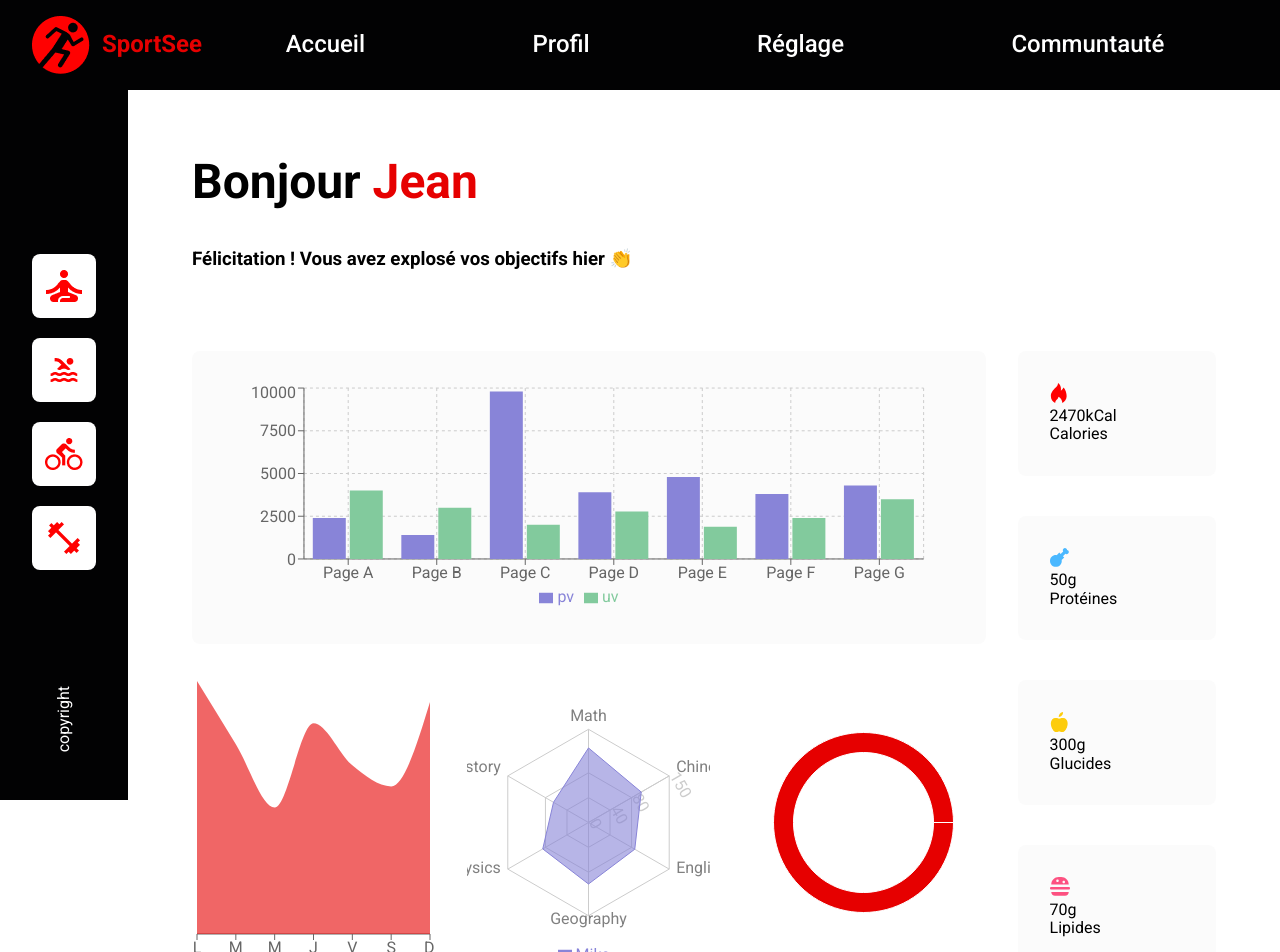
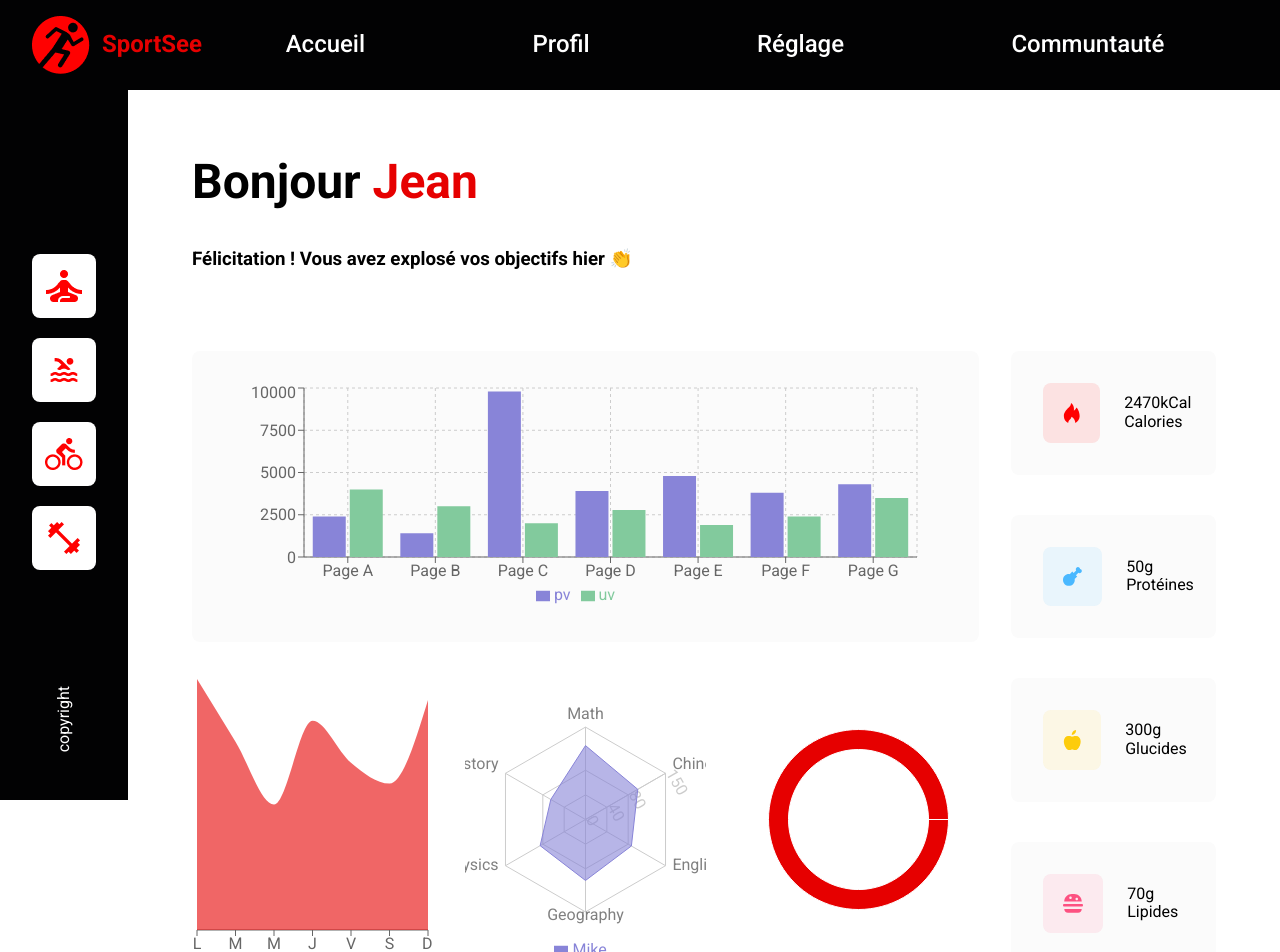
Before and after one commit to oliflox/projet-12-sportsee, a React (Vite) app: page / in a window 1280 px wide. Shown: the top 952 px of the page. Built offline with nearby package versions, Linux system fonts and the light colour scheme.

Commit message:
Refactor dashboard components for improved structure and styling

```diff
--- a/src/assets/css/app.css
+++ b/src/assets/css/app.css
@@ -92,7 +92,7 @@
     gap: var(--spacing-2xl);
 }
 
-.dashboard-analytics__card{
+.dashboard-analytics__card {
     display: grid;
     grid-template-columns: repeat(3, 1fr);
     grid-template-rows: repeat(2, 1fr);
@@ -100,19 +100,43 @@
     width: 80%;
 }
 
-.dashboard-card{
+.dashboard-card {
     background-color: var(--lightgray);
     border-radius: var(--radius);
     padding: var(--spacing-2xl);
+    display: flex;
+    align-items: center;
+    gap: var(--spacing-xl);
 }
 
-.dashboard-daily__analytic{
+.dashboard-daily__analytic {
     grid-area: 1 / 1 / 2 / 4;
 }
 
-.dashboard-analytics__nutrition{
+.dashboard-analytics__nutrition {
     width: 20%;
     display: flex;
     flex-direction: column;
     gap: var(--spacing-3xl);
 }
+
+.dashboard-card__logo{
+    padding: var(--spacing-lg);
+    border-radius: var(--radius);
+}
+
+.dashboard-dayliCal>img {
+    background-color: #ff00001A;
+}
+
+.dashboard-protein>img {
+    background-color: #4AB8FF1A;
+}
+
+.dashboard-carbs>img {
+    background-color: #f9ce231A;
+}
+
+.dashboard-fat>img {
+    background-color: #fd51821A;
+}
--- a/src/components/Carbs.jsx
+++ b/src/components/Carbs.jsx
@@ -1,12 +1,10 @@
 export default function Carbs() {
   return (
-    <div className="dashboard-carbs dashboard-card">
-      <div className="dashboard-carbs__img">
-        <img src="./src/assets/img/apple.svg" alt="Carbs logo" />
-      </div>
+    <div className="dashboard-card dashboard-carbs">
+      <img className="dashboard-card__logo" src="./src/assets/img/apple.svg" alt="Carbs logo" />
       <div>
-        <p className="dashboard-carbs__value">300g</p>
-        <p className="dashboard-carbs__title">Glucides</p>
+        <p className="dashboard-card__value">300g</p>
+        <p className="dashboard-card__title">Glucides</p>
       </div>
     </div>
   );
--- a/src/components/DailyCal.jsx
+++ b/src/components/DailyCal.jsx
@@ -1,12 +1,10 @@
 export default function DailyCal() {
   return (
-    <div className="dashboard-dayliCal dashboard-card">
-      <div className="dashboard-dayliCal__img">
-        <img src="./src/assets/img/energy.svg" alt="Dayli Calories logo" />
-      </div>
+    <div className="dashboard-card dashboard-dayliCal">
+      <img className="dashboard-card__logo" src="./src/assets/img/energy.svg" alt="Dayli Calories logo" />
       <div>
-        <p className="dashboard-dayliCal__value">2470kCal</p>
-        <p className="dashboard-dayliCal__title">Calories</p>
+        <p className="dashboard-card__value">2470kCal</p>
+        <p className="dashboard-card__title">Calories</p>
       </div>
     </div>
   );
--- a/src/components/Fat.jsx
+++ b/src/components/Fat.jsx
@@ -1,12 +1,10 @@
 export default function Fat() {
   return (
-    <div className="dashboard-fat dashboard-card">
-      <div className="dashboard-fat__img">
-        <img src="./src/assets/img/cheeseburger.svg" alt="Fat logo" />
-      </div>
+    <div className="dashboard-card dashboard-fat">
+      <img className="dashboard-card__logo" src="./src/assets/img/cheeseburger.svg" alt="Fat logo" />
       <div>
-        <p className="dashboard-fat__value">70g</p>
-        <p className="dashboard-fat__title">Lipides</p>
+        <p className="dashboard-card__value">70g</p>
+        <p className="dashboard-card__title">Lipides</p>
       </div>
     </div>
   );
--- a/src/components/Protein.jsx
+++ b/src/components/Protein.jsx
@@ -1,12 +1,10 @@
 export default function Protein() {
   return (
-    <div className="dashboard-protein dashboard-card">
-      <div className="dashboard-protein__img">
-        <img src="./src/assets/img/chicken.svg" alt="Protein logo" />
-      </div>
+    <div className="dashboard-card dashboard-protein">
+      <img className="dashboard-card__logo" src="./src/assets/img/chicken.svg" alt="Protein logo" />
       <div>
-        <p className="dashboard-protein__value">50g</p>
-        <p className="dashboard-protein__title">Protéines</p>
+        <p className="dashboard-card__value">50g</p>
+        <p className="dashboard-card__title">Protéines</p>
       </div>
     </div>
   );
```
